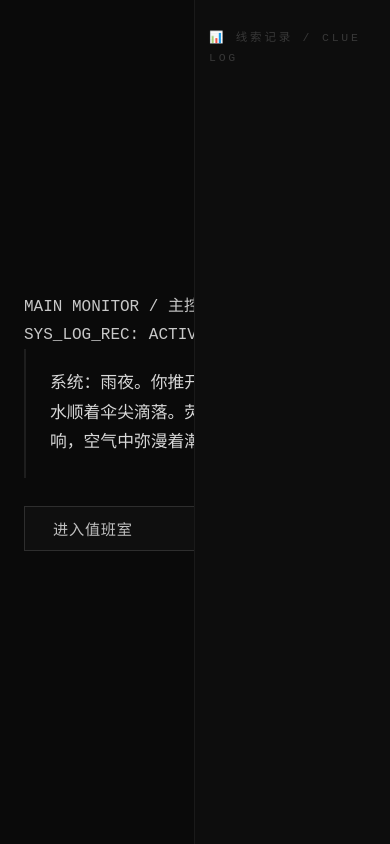
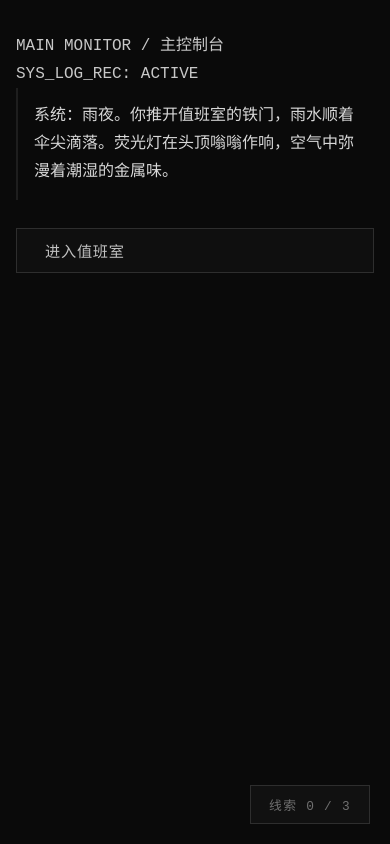
Before and after one commit to yzy0324/rainy-night-shift, a website: page index.html in a window 390 px wide. Both pictures are taken after a click on the button "开始值班 RUN_SYSTEM". Drawn offline with Linux system fonts and the light colour scheme.

Commit message:
Add mobile clue drawer

```diff
--- a/index.html
+++ b/index.html
@@ -38,12 +38,14 @@
 
       <aside id="clue-panel">
         <div id="clue-panel-heading">
-          <span class="clue-icon">📊</span> 线索记录 / Clue Log
+          <span><span class="clue-icon">📊</span> 线索记录 / Clue Log</span>
+          <button id="clue-panel-close" type="button" aria-label="关闭">✕</button>
         </div>
         <div id="clue-list"></div>
       </aside>
 
     </div>
+    <button id="clue-toggle" type="button" aria-expanded="false" aria-controls="clue-panel">线索 0 / 3</button>
   </div>
 
   <script src="data/metadata.js"></script>
--- a/src/ui.js
+++ b/src/ui.js
@@ -8,6 +8,8 @@
 // No import/export — window global, loaded by plain <script> tag.
 
 window.UI = {
+
+  _toggleWired: false,
 
   // Entry point called by Engine after every scene load.
   render(scene) {
@@ -95,10 +97,39 @@ window.UI = {
     container.appendChild(restartBtn);
   },
 
+  // Wire the mobile clue-toggle button. Idempotent — runs only once per page load.
+  _wireClueToggle() {
+    if (this._toggleWired) return;
+    const toggleBtn = document.getElementById("clue-toggle");
+    const cluePanel = document.getElementById("clue-panel");
+    if (!toggleBtn || !cluePanel) return;
+    toggleBtn.addEventListener("click", () => {
+      const opening = !cluePanel.classList.contains("is-open");
+      cluePanel.classList.toggle("is-open");
+      toggleBtn.setAttribute("aria-expanded", String(opening));
+    });
+    const closeBtn = document.getElementById("clue-panel-close");
+    if (closeBtn) {
+      closeBtn.addEventListener("click", () => {
+        cluePanel.classList.remove("is-open");
+        toggleBtn.setAttribute("aria-expanded", "false");
+      });
+    }
+    this._toggleWired = true;
+  },
+
   // Rebuild the clue panel from GameState.clues.
   // Called by Engine.loadScene() on every scene transition.
   // Each clue title is clickable to expand/collapse the description.
   renderClues() {
+    this._wireClueToggle();
+
+    // Keep the floating toggle button text in sync with the current clue count.
+    const toggleBtn = document.getElementById("clue-toggle");
+    if (toggleBtn) {
+      toggleBtn.textContent = "线索 " + GameState.clues.length + " / 3";
+    }
+
     const panel = document.getElementById("clue-list");
     if (!panel) { console.error("UI: #clue-list not found"); return; }
 
--- a/style.css
+++ b/style.css
@@ -203,3 +203,109 @@ button {
   margin-top:  5px;
   padding-left: 4px;
 }
+
+/* ── Clue Toggle + Close (hidden on desktop) ─────────────────────────────── */
+
+#clue-toggle {
+  display: none;
+}
+
+#clue-panel-close {
+  display: none;
+}
+
+/* ── Mobile Portrait (≤768px) ────────────────────────────────────────────── */
+
+@media (max-width: 768px) {
+
+  body {
+    align-items:     flex-start;
+    justify-content: center;
+  }
+
+  #game-screen {
+    padding:   32px 16px 96px;
+    max-width: 100%;
+  }
+
+  #story-container {
+    font-size: 1em;
+    padding:   14px 16px;
+  }
+
+  /* ── Bottom drawer ── */
+  #clue-panel {
+    position:         fixed;
+    bottom:           0;
+    left:             0;
+    right:            0;
+    top:              auto;
+    width:            100%;
+    height:           auto;
+    max-height:       65vh;
+    border-left:      none;
+    border-top:       1px solid #2a2a2a;
+    padding:          16px 20px 32px;
+    overflow-y:       auto;
+    transform:        translateY(100%);
+    transition:       transform 0.28s ease;
+    z-index:          200;
+  }
+
+  #clue-panel.is-open {
+    transform: translateY(0);
+  }
+
+  /* ── Heading row with close button ── */
+  #clue-panel-heading {
+    display:         flex;
+    justify-content: space-between;
+    align-items:     center;
+    margin-bottom:   16px;
+  }
+
+  #clue-panel-close {
+    display:          block;
+    background:       transparent;
+    border:           none;
+    color:            #505050;
+    font-family:      "Courier New", Consolas, "Lucida Console", monospace;
+    font-size:        1em;
+    cursor:           pointer;
+    padding:          4px 8px;
+    line-height:      1;
+  }
+
+  #clue-panel-close:hover {
+    color: #909090;
+  }
+
+  #clue-list {
+    overflow-y: auto;
+  }
+
+  /* ── Floating toggle button ── */
+  #clue-toggle {
+    display:          block;
+    position:         fixed;
+    bottom:           20px;
+    right:            20px;
+    z-index:          201;
+    background-color: #111111;
+    color:            #707070;
+    border:           1px solid #2e2e2e;
+    padding:          9px 18px;
+    font-size:        0.80em;
+    letter-spacing:   0.10em;
+    cursor:           pointer;
+  }
+
+  #clue-toggle:hover,
+  #clue-toggle:focus-visible {
+    background-color: #181818;
+    border-color:     #4a4a4a;
+    color:            #aaaaaa;
+    outline:          none;
+  }
+
+}
```
